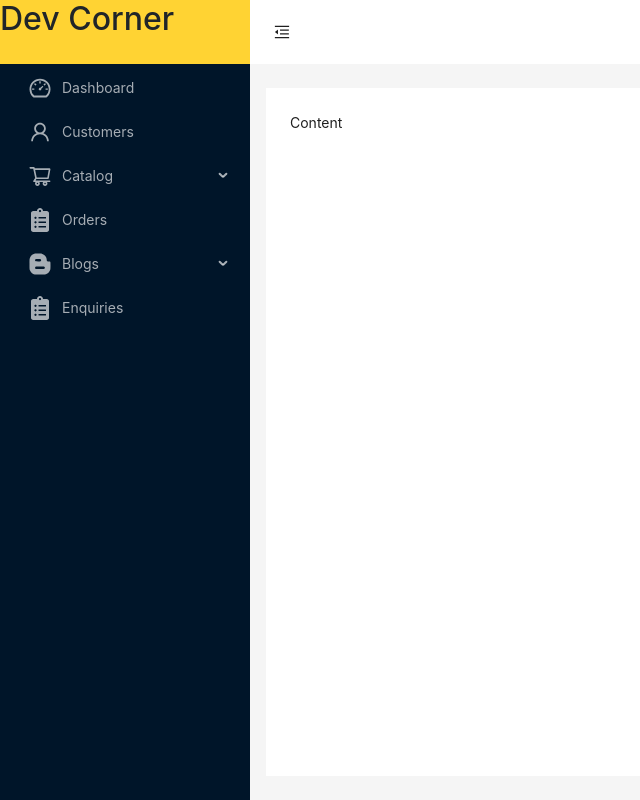
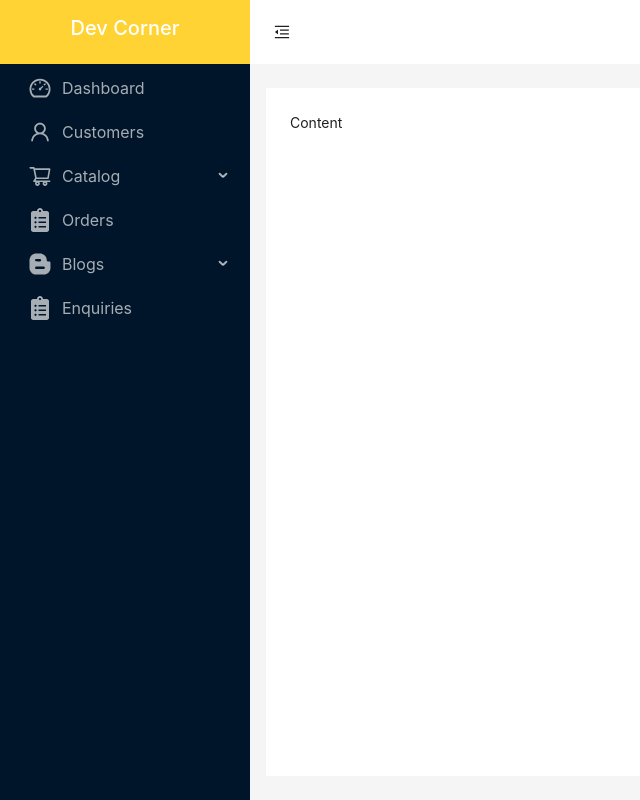
Before and after one commit to sam1090/ecommerce, a React (Create React App) app in the folder admin-app/: page /admin in a window 1280 px wide. Shown: the whole page, without its empty margins (0-640 px from the left). Built offline with nearby package versions, Linux system fonts and the light colour scheme.

Commit message:
navigation bar completed

```diff
--- a/admin-app/src/Components/MainLayout.js
+++ b/admin-app/src/Components/MainLayout.js
@@ -29,7 +29,9 @@ const MainLayout = () => {
     <Layout>
       <Sider trigger={null} collapsible collapsed={collapsed}>
         <div className="logo " >
-          <h2>Dev Corner</h2>
+          <h2 className="text-white fs-5 text-center py-3 mb-0">
+            <span className="sm-logo">DC</span>
+            <span className="lg-logo">Dev Corner</span></h2>
           </div>
         <Menu
           theme="dark"
--- a/admin-app/src/index.css
+++ b/admin-app/src/index.css
@@ -39,8 +39,28 @@ body {
   width: 80px !important;
  }
 
+ .sm-logo{
+  display: none;
+}
+
+ .ant-layout-sider-collapsed .sm-logo {
+  display: block;
+ }
+
+ .ant-layout-sider-collapsed .lg-logo {
+  display: none;
+ }
+
  .logo {
   background-color: #ffd333;
   margin: 0;
   height: 64px ;
  }
+
+ main{
+  overflow-y: scroll ;
+ }
+
+ .ant-menu-title-content {
+  font-size: 16px;
+ }
```
